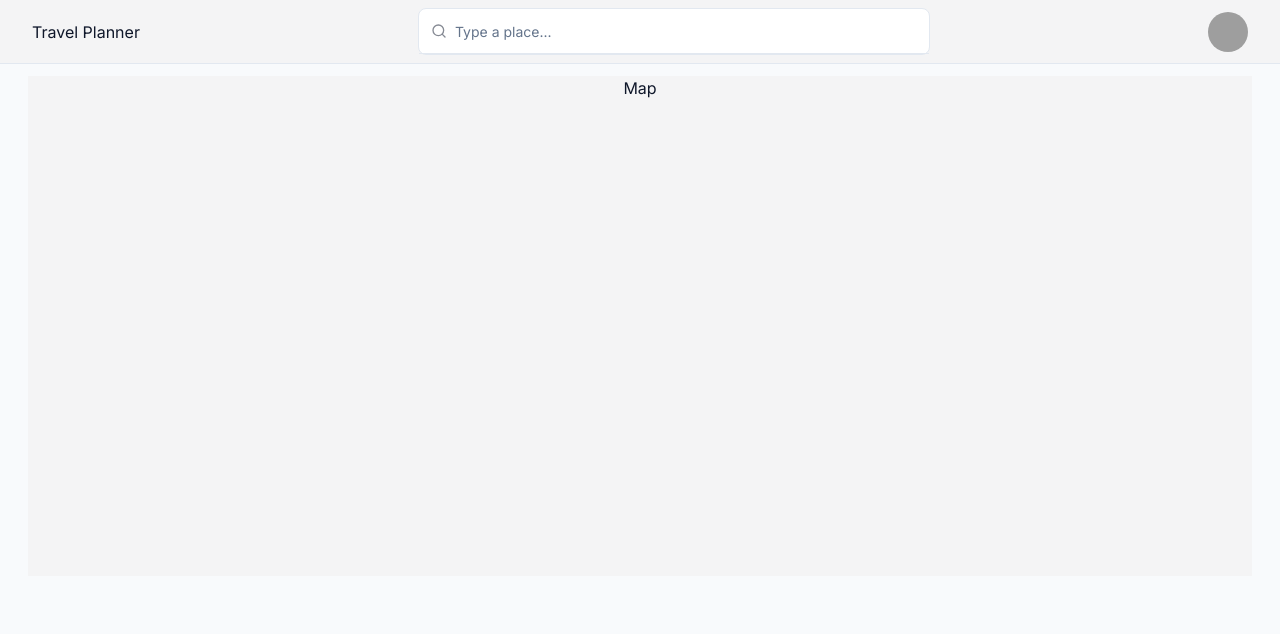
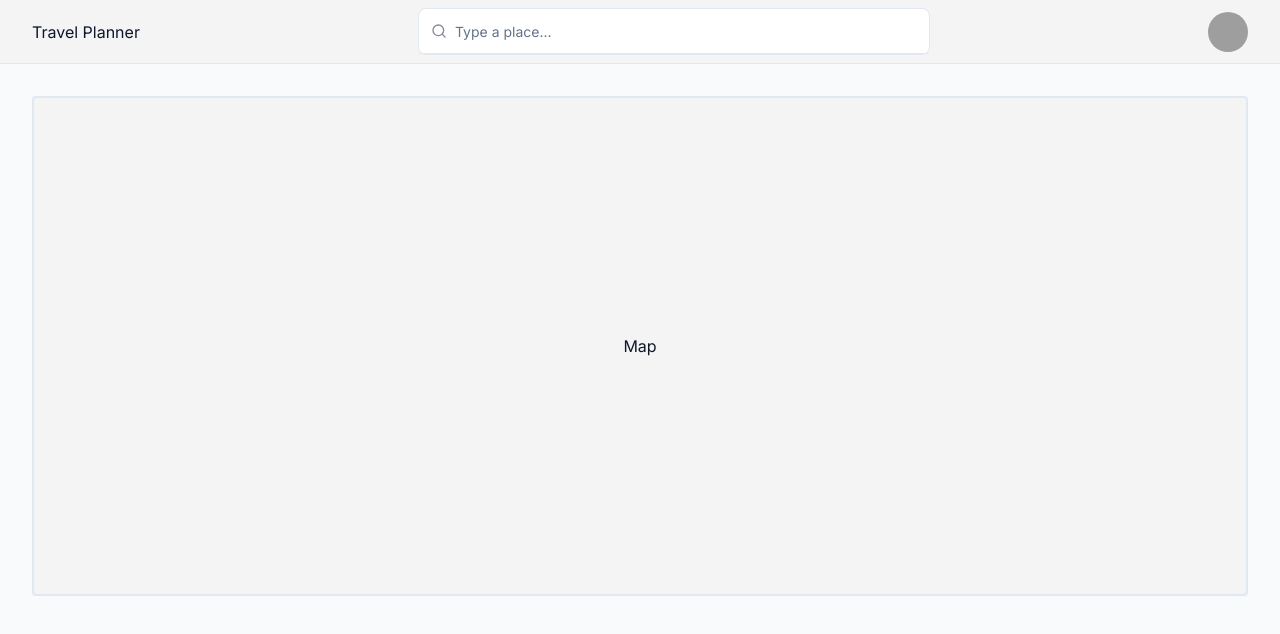
Before and after one commit to Molikuc/travel_planner, a Next.js app: page / in a window 1280 px wide. Shown: the top 634 px of the page. Built offline with nearby package versions, Linux system fonts and the light colour scheme; grey boxes are pictures that could not be loaded.

Commit message:
Minor style changes

```diff
--- a/src/app/layout.tsx
+++ b/src/app/layout.tsx
@@ -20,7 +20,9 @@ export default function RootLayout({
       <body className="min-h-screen pt-12 bg-slate-50">
         <Navbar />
 
-        <div className="max-w-7xl mx-auto h-full p-7">{children}</div>
+        <div className="container max-w-7xl mx-auto h-full pt-12">
+          {children}
+        </div>
       </body>
     </html>
   );
--- a/src/app/page.tsx
+++ b/src/app/page.tsx
@@ -4,9 +4,7 @@ export default function Home() {
   return (
     <div>
       <Map />
-      {/* <div>This will be the map</div>
-
-      <div>This will be the days</div>
+      {/* <div>This will be the days</div>
 
       <div>This will be the activities</div> */}
     </div>
--- a/src/components/Map.tsx
+++ b/src/components/Map.tsx
@@ -3,7 +3,11 @@ import { FC } from "react";
 interface MapProps {}
 
 const Map: FC<MapProps> = ({}) => {
-  return <div className="h-fit min-h-[500px] bg-zinc-100 text-center">Map</div>;
+  return (
+    <div className="min-h-[500px] bg-zinc-100 text-center flex justify-center items-center border-2 rounded">
+      <div>Map</div>
+    </div>
+  );
 };
 
 export default Map;
--- a/src/components/Navbar.tsx
+++ b/src/components/Navbar.tsx
@@ -1,6 +1,6 @@
 import { FC } from "react";
 import { Avatar, AvatarImage } from "./ui/Avatar";
-import { Command, CommandInput } from "./ui/command";
+import { Command, CommandInput } from "./ui/Command";
 
 interface NavbarProps {}
 
```
